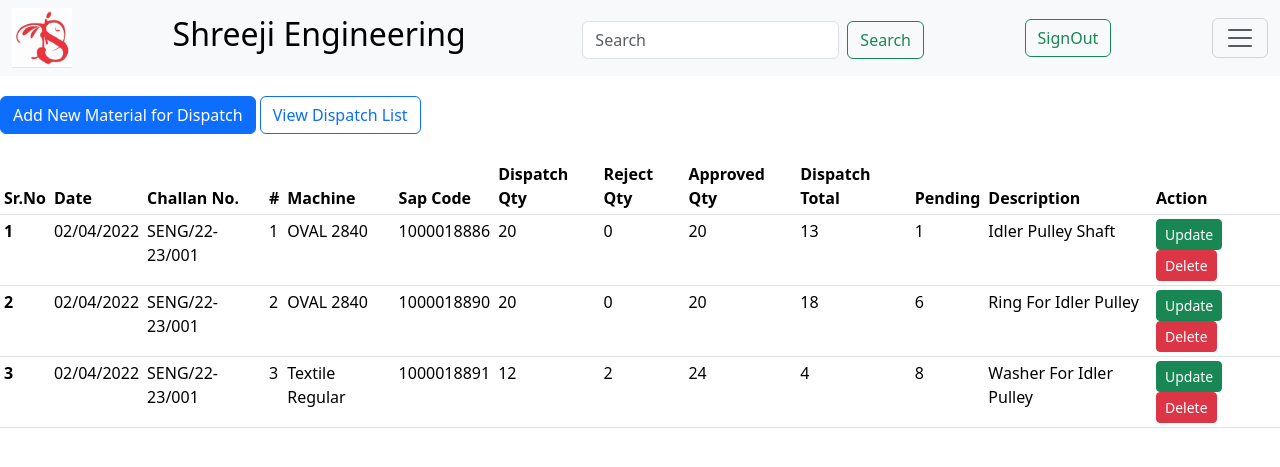
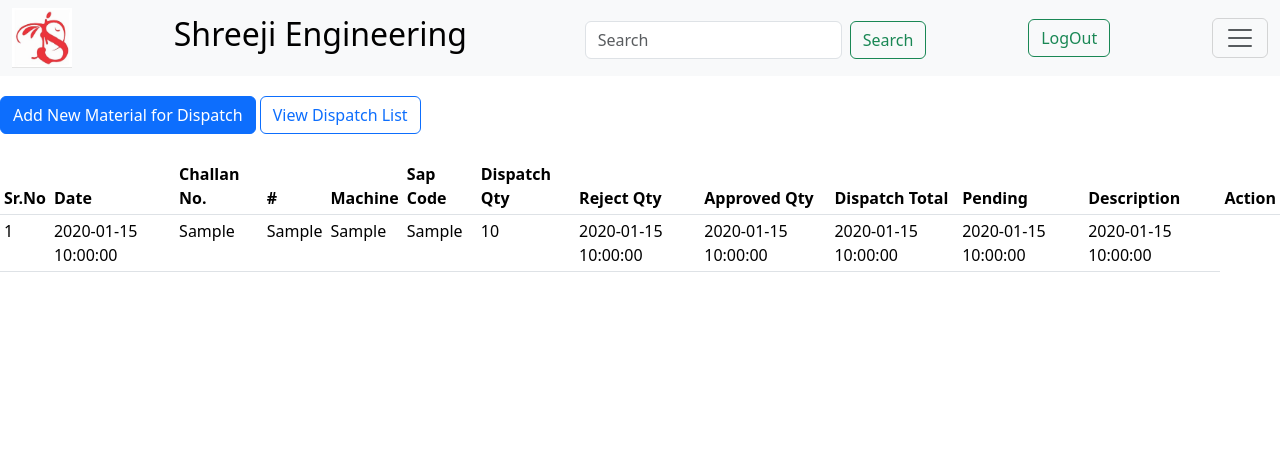
Before and after one commit to joey2310/shreejiengg, a PHP site: page /dispatch.php in a window 1280 px wide. Shown: the top 467 px of the page. Run offline with PHP 8.4, Linux system fonts and the light colour scheme; tables that the repository leaves empty or names only in its code hold one stand-in row (values such as "Sample post").

Commit message:
Read operation from db to dispatch table

```diff
--- a/dispatch.php
+++ b/dispatch.php
@@ -1,9 +1,12 @@
+<?php
+    include("connection.php");
+?>
 <!doctype html>
 <html lang="en">
   <head>
     <meta charset="utf-8">
     <meta name="viewport" content="width=device-width, initial-scale=1">
-    <title>Bootstrap demo</title>
+    <title>Dispatch</title>
     <link href="https://cdn.jsdelivr.net/npm/bootstrap@5.3.3/dist/css/bootstrap.min.css" rel="stylesheet" integrity="sha384-QWTKZyjpPEjISv5WaRU9OFeRpok6YctnYmDr5pNlyT2bRjXh0JMhjY6hW+ALEwIH" crossorigin="anonymous">
   </head>
   <body>
@@ -15,7 +18,7 @@
   <input class="form-control me-2" type="search" placeholder="Search" aria-label="Search">
   <button class="btn btn-outline-success" type="submit">Search</button>
 </form>
-<a class="btn btn-outline-success" type="submit" href="index.php">SignOut</a>
+<a class="btn btn-outline-success" type="submit" href="index.php">LogOut</a>
     <button class="navbar-toggler" type="button" data-bs-toggle="offcanvas" data-bs-target="#offcanvasNavbar" aria-controls="offcanvasNavbar" aria-label="Toggle navigation">
       <span class="navbar-toggler-icon"></span>
     </button>
@@ -119,58 +122,34 @@
     </tr>
   </thead>
   <tbody>
-    <tr>
-      <th scope="row">1</th>
-      <td>02/04/2022</td>
-      <td>SENG/22-23/001</td>
-      <td>1</td>
-      <td>OVAL 2840</td>
-      <td>1000018886</td>
-      <td>20</td>
-      <td>0</td>
-      <td>20</td>
-      <td>13</td>
-      <td>1</td>
-      <td>Idler Pulley Shaft</td>
-      <td><button class="btn btn-success btn-primary btn-sm" type="submit" name="submit">Update</button>
-        <a class="btn btn-info btn-danger btn-sm" type="submit" name="cancel">Delete</a><br>
-        </td>
-    </tr>
-    <tr>
-      <th scope="row">2</th>
-      <td>02/04/2022</td>
-      <td>SENG/22-23/001</td>
-      <td>2</td>
-      <td>OVAL 2840</td>
-      <td>1000018890</td>
-      <td>20</td>
-      <td>0</td>
-      <td>20</td>
-      <td>18</td>
-      <td>6</td>
-      <td>Ring For Idler Pulley</td>
-      <td><button class="btn btn-success btn-primary btn-sm" type="submit" name="submit">Update</button>
-        <a class="btn btn-info btn-danger btn-sm" type="submit" name="cancel">Delete</a><br>
-        </td>
-    </tr>
-    <tr>
-      <th scope="row">3</th>
-      <td>02/04/2022</td>
-      <td>SENG/22-23/001</td>
-      <td>3</td>
-      <td>Textile Regular</td>
-      <td>1000018891</td>
-      <td>12</td>
-      <td>2</td>
-      <td>24</td>
-      <td>4</td>
-      <td>8</td>
-      <td>Washer For Idler Pulley</td>
-      <td><button class="btn btn-success btn-primary btn-sm" type="submit" name="submit">Update</button>
-        <a class="btn btn-info btn-danger btn-sm" type="submit" name="cancel">Delete</a><br>
-        </td>
-    </tr>
-  </tbody>
+  <?php
+
+  $sql = "SELECT * FROM dispatch";
+  $result = mysqli_query($conn, $sql);
+
+  if(!$result){
+    die("INVALID QUERY:".$conn->error);
+  }
+
+  while($row = $result->fetch_assoc()){
+  echo"
+  <tr>
+    <td>" . $row["id"]. "</td>
+    <td>" . $row["date"]. "</td>
+    <td>" . $row["challan"]. "</td>
+    <td>" . $row["num"]. "</td>
+    <td>" . $row["num"]. "</td>
+    <td>" . $row["sap"]. "</td>
+    <td>" . $row["dispatchqty"]. "</td>
+    <td>" . $row["date"]. "</td>
+    <td>" . $row["date"]. "</td>
+    <td>" . $row["date"]. "</td>
+    <td>" . $row["date"]. "</td>
+    <td>" . $row["date"]. "</td>
+</tr>";
+  }
+?>
+</tbody>
 </table>
 </div>
     <script src="https://cdn.jsdelivr.net/npm/bootstrap@5.3.3/dist/js/bootstrap.bundle.min.js" integrity="sha384-YvpcrYf0tY3lHB60NNkmXc5s9fDVZLESaAA55NDzOxhy9GkcIdslK1eN7N6jIeHz" crossorigin="anonymous"></script>
```
